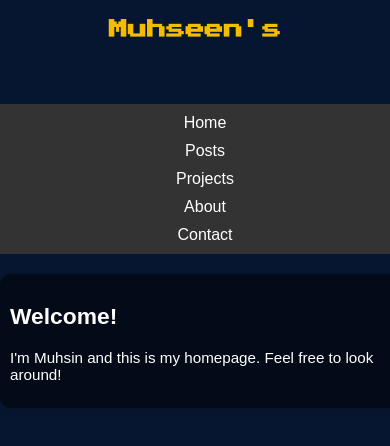
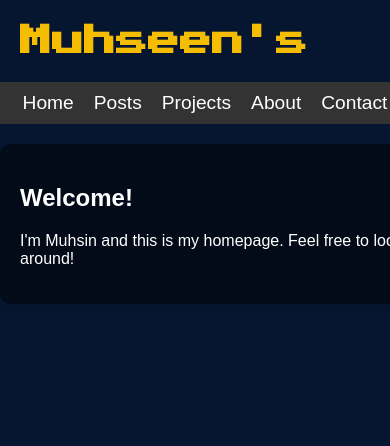
Before and after one commit to seenkun/seenkun-website, a plain HTML site: page index.html in a window 390 px wide. Shown: the top 446 px of the page. Drawn offline with Linux system fonts and the light colour scheme.

Commit message:
New styles

```diff
--- a/styles.css
+++ b/styles.css
@@ -80,39 +80,3 @@ body {
 html {
     scroll-behavior: smooth;
 }
-
-@media (max-width: 768px) {
-    .logo {
-      flex-direction: column;
-      gap: 5px;
-    }
-
-    .logo h1 {
-      font-size: 1.2rem;
-    }
-
-    .cat-gif {
-      width: 40px;
-    }
-
-    .navbar {
-      flex-wrap: wrap;
-      padding: 10px;
-      gap: 10px;
-    }
-
-    .nav-links {
-      flex-direction: column;
-      align-items: center;
-      gap: 10px;
-    }
-
-    .nav-links a {
-      font-size: 1rem;
-    }
-
-    .content-container {
-      padding: 10px;
-      font-size: 0.95rem;
-    }
-  }
```
